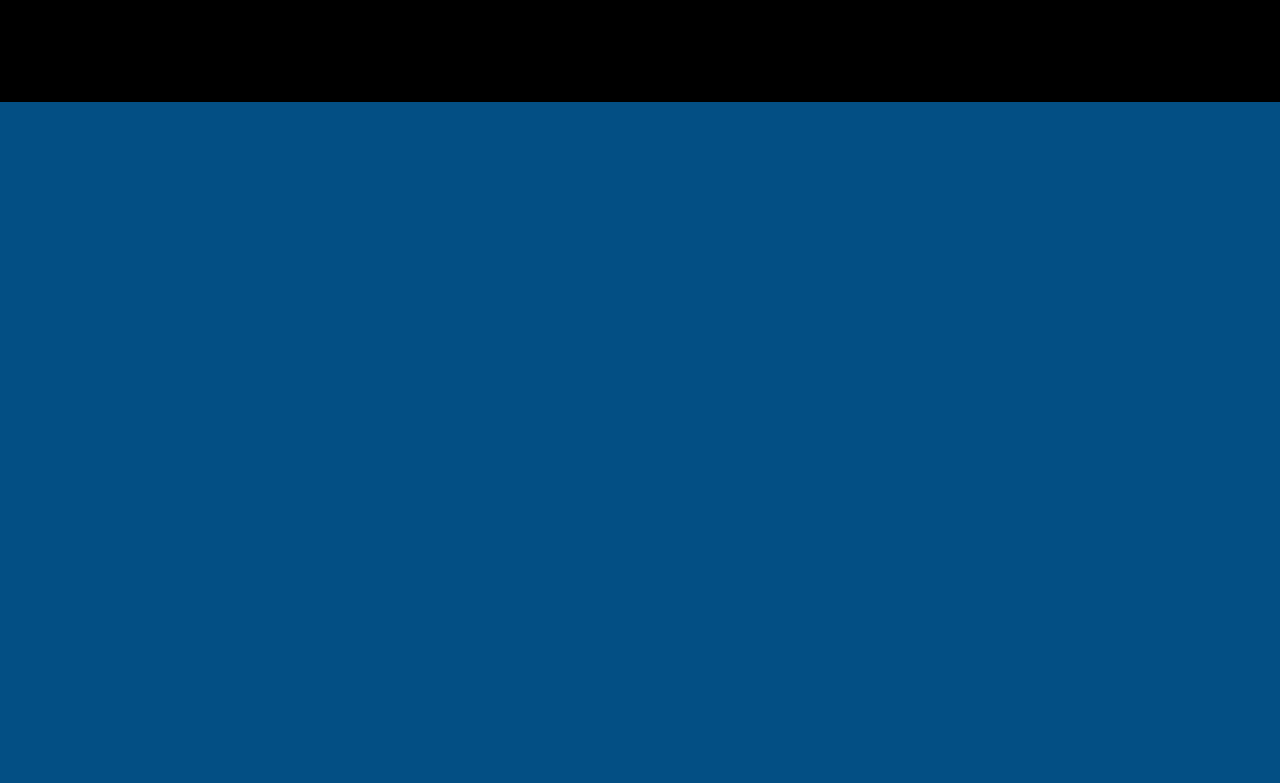
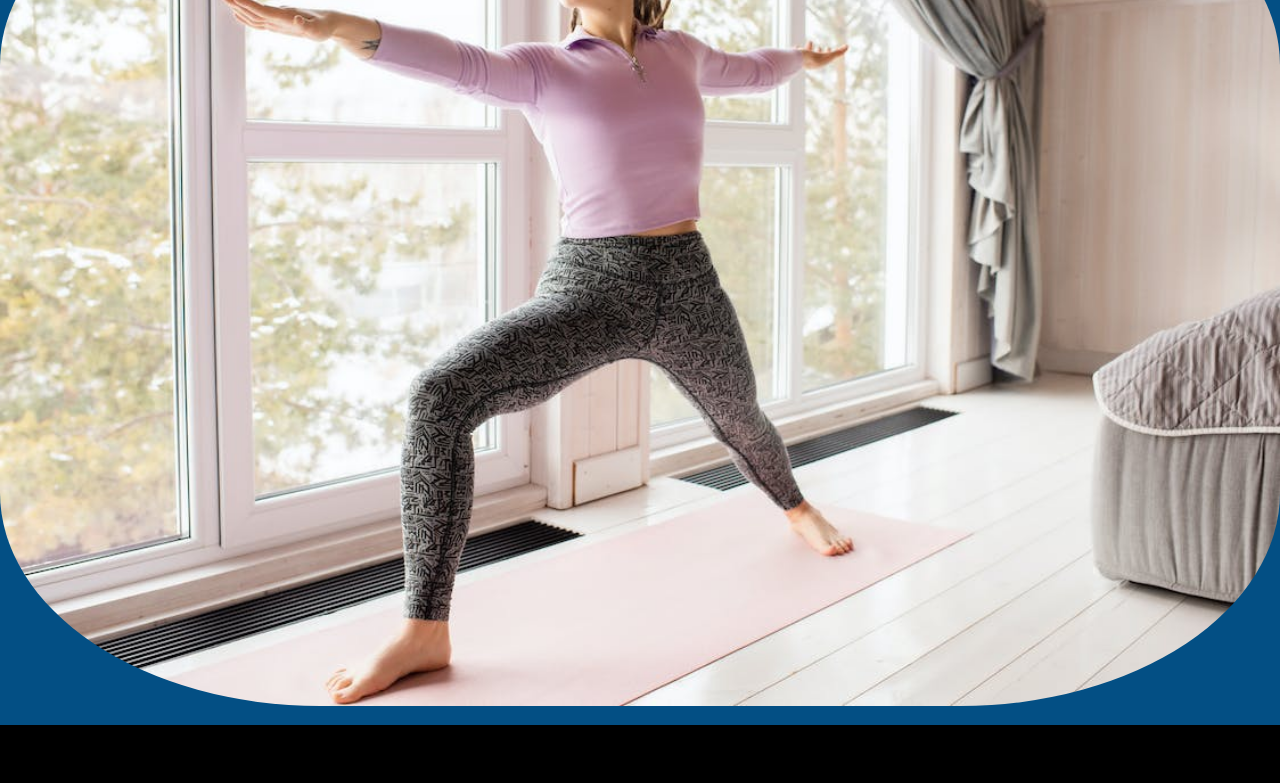
Before and after one commit to Code-Institute-Submissions/Huddy2022-Mind-Body-project, a plain HTML site: page thankyou.html in a window 1280 px wide. Shown: the part 223-1006 px from the top of the page. Before the commit the page ends 800 px from the top, so only its background shows below. Drawn offline with Linux system fonts and the light colour scheme.

Commit message:
add images and thanyou section and add first image

```diff
--- a/thankyou.html
+++ b/thankyou.html
@@ -25,6 +25,11 @@
             </ul>
         </nav>
     </header>
+    <!-- Images and thankyou section -->
+    <section>
+        <img src="assets/images/woman in pink long sleeve shirt and gray leggings doing yoga.jpeg" alt="Woman In Pink Long Sleeve Shirt And Gray Leggings Doing Yoga
+        ">
+    </section>
     <!-- Social network links -->
     <footer>
         <ul class="social-networks">
```
Also changed, not shown: assets/images/woman in pink long sleeve shirt and gray leggings doing yoga.jpeg (added).
